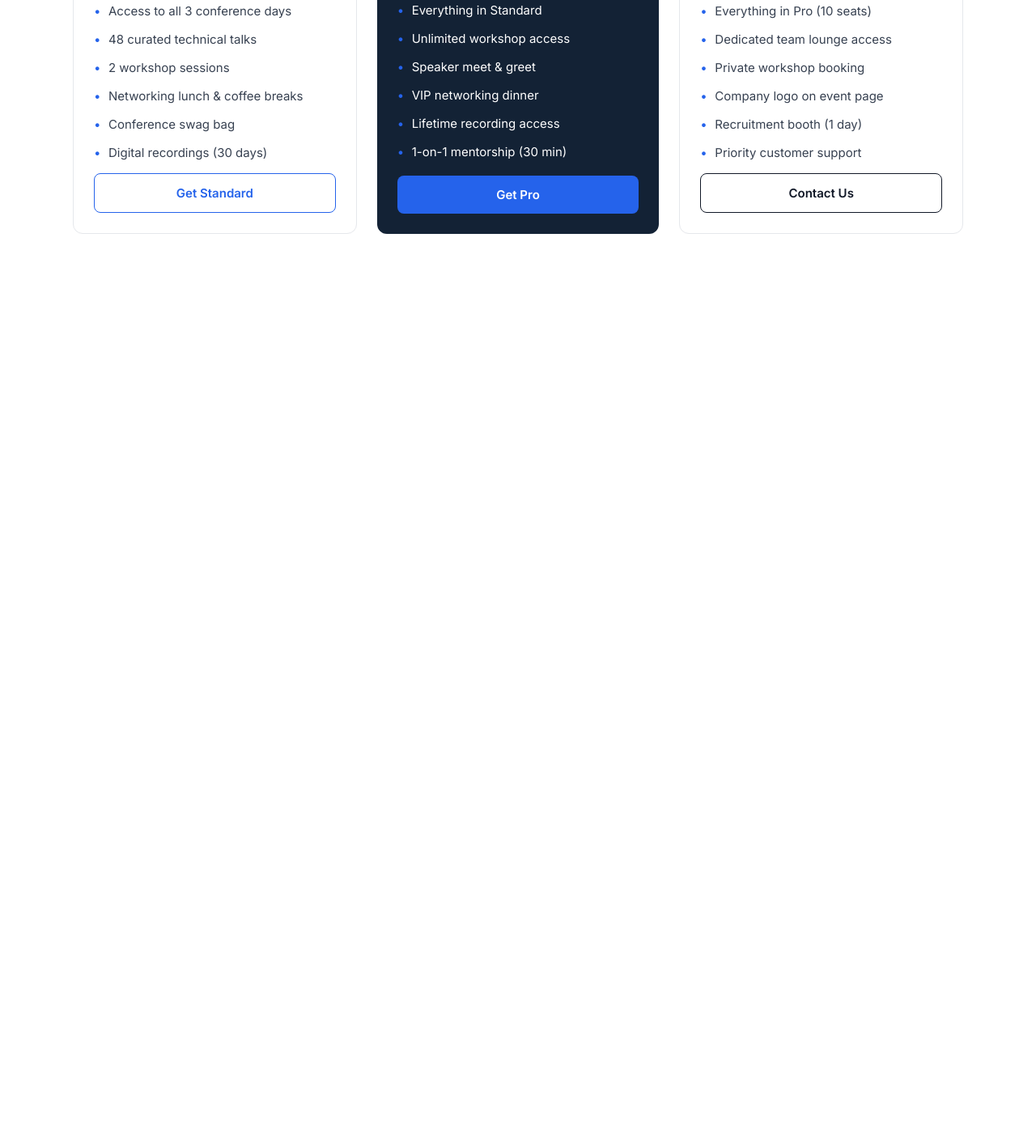
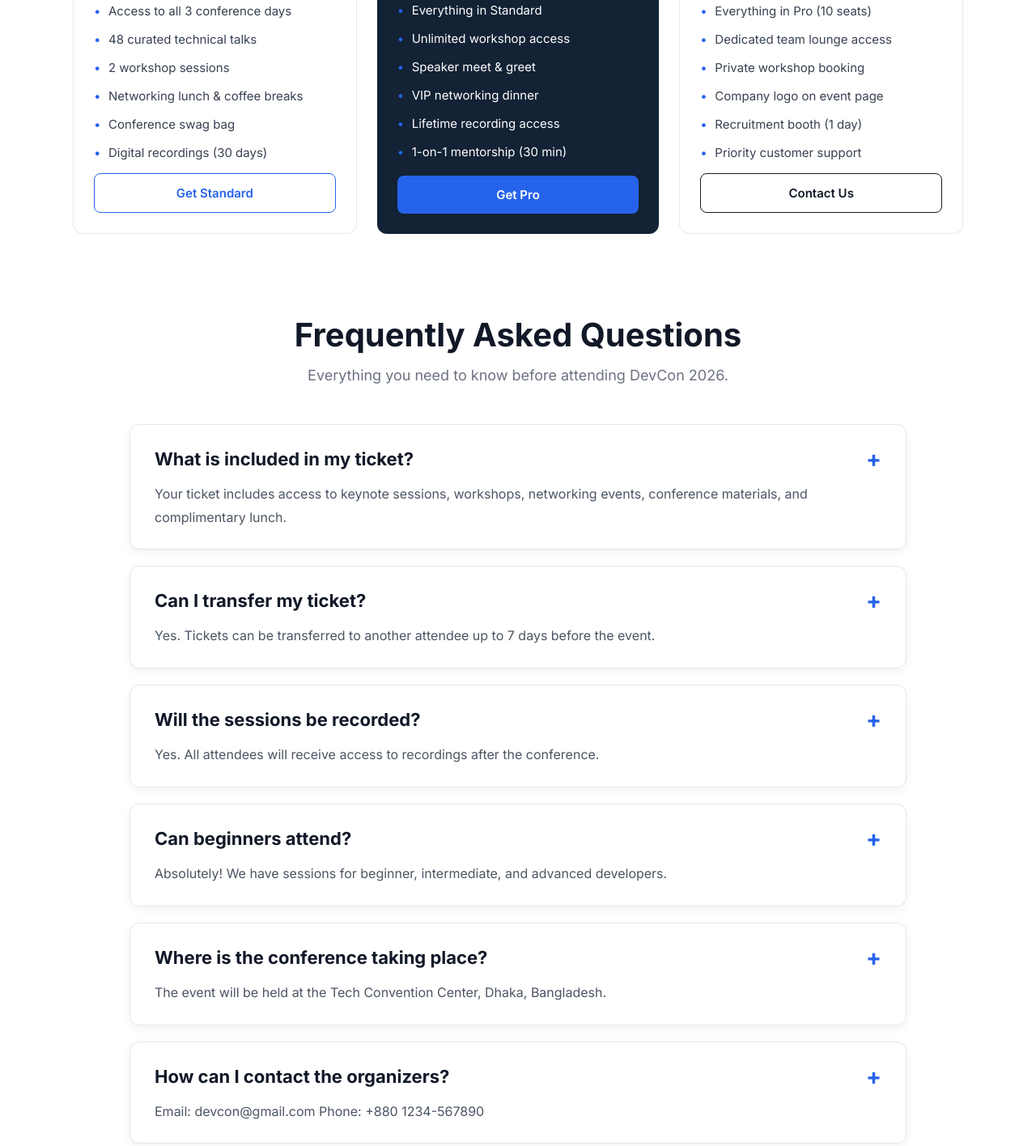
Before and after one commit to ireenhoqueph-cpu/b-14-assignment-01, a plain HTML site: page index.html in a window 1280 px wide. Shown: the part 2299-3715 px from the top of the page at 81% size. Before the commit the page ends 2688 px from the top, so only its background shows below. Drawn offline with Linux system fonts and the light colour scheme.

Commit message:
faq section completed

```diff
--- a/index.html
+++ b/index.html
@@ -190,6 +190,62 @@
     </section>
     <!-- Secure your spot section end -->
 
+
+    <!-- FAQ section start -->
+    <section class="faq">
+        <h2>Frequently Asked Questions</h2>
+        <p>Everything you need to know before attending DevCon 2026.</p>
+
+        <div class="faq-item">
+            <h3>What is included in my ticket?</h3>
+            <p>
+                Your ticket includes access to keynote sessions,
+                workshops, networking events, conference materials,
+                and complimentary lunch.
+            </p>
+        </div>
+
+        <div class="faq-item">
+            <h3>Can I transfer my ticket?</h3>
+            <p>
+                Yes. Tickets can be transferred to another attendee
+                up to 7 days before the event.
+            </p>
+        </div>
+
+        <div class="faq-item">
+            <h3>Will the sessions be recorded?</h3>
+            <p>
+                Yes. All attendees will receive access to recordings
+                after the conference.
+            </p>
+        </div>
+
+        <div class="faq-item">
+            <h3>Can beginners attend?</h3>
+            <p>
+                Absolutely! We have sessions for beginner,
+                intermediate, and advanced developers.
+            </p>
+        </div>
+
+        <div class="faq-item">
+            <h3>Where is the conference taking place?</h3>
+            <p>
+                The event will be held at the Tech Convention Center,
+                Dhaka, Bangladesh.
+            </p>
+        </div>
+
+        <div class="faq-item">
+            <h3>How can I contact the organizers?</h3>
+            <p>
+                Email: devcon@gmail.com
+                Phone: +880 1234-567890
+            </p>
+        </div>
+    </section>
+
 </body>
 
 </html>
--- a/style.css
+++ b/style.css
@@ -298,3 +298,65 @@
     background:#111827;
     color:white;
 }
+
+
+/* FAQ Section */
+.faq {
+    max-width: 1000px;
+    margin: 100px auto;
+    padding: 0 20px;
+}
+
+.faq h2 {
+    font-size: 40px;
+    text-align: center;
+    color: #111827;
+    margin-bottom: 15px;
+}
+
+.faq > p {
+    text-align: center;
+    color: #6B7280;
+    font-size: 18px;
+    margin-bottom: 50px;
+}
+
+/* FAQ Cards */
+.faq-item {
+    background-color: #ffffff;
+    border: 1px solid #E5E7EB;
+    border-radius: 12px;
+    padding: 25px 30px;
+    margin-bottom: 20px;
+    box-shadow: 0 4px 12px rgba(0, 0, 0, 0.05);
+    transition: all 0.3s ease;
+}
+
+.faq-item:hover {
+    transform: translateY(-3px);
+    box-shadow: 0 8px 20px rgba(0, 0, 0, 0.08);
+}
+
+.faq-item h3 {
+    font-size: 22px;
+    color: #111827;
+    margin-bottom: 12px;
+
+    display: flex;
+    justify-content: space-between;
+    align-items: center;
+    cursor: pointer;
+}
+
+.faq-item h3::after {
+    content: "+";
+    font-size: 28px;
+    color: #2563EB;
+    font-weight: bold;
+}
+
+.faq-item p {
+    color: #4B5563;
+    font-size: 16px;
+    line-height: 1.8;
+}
```
